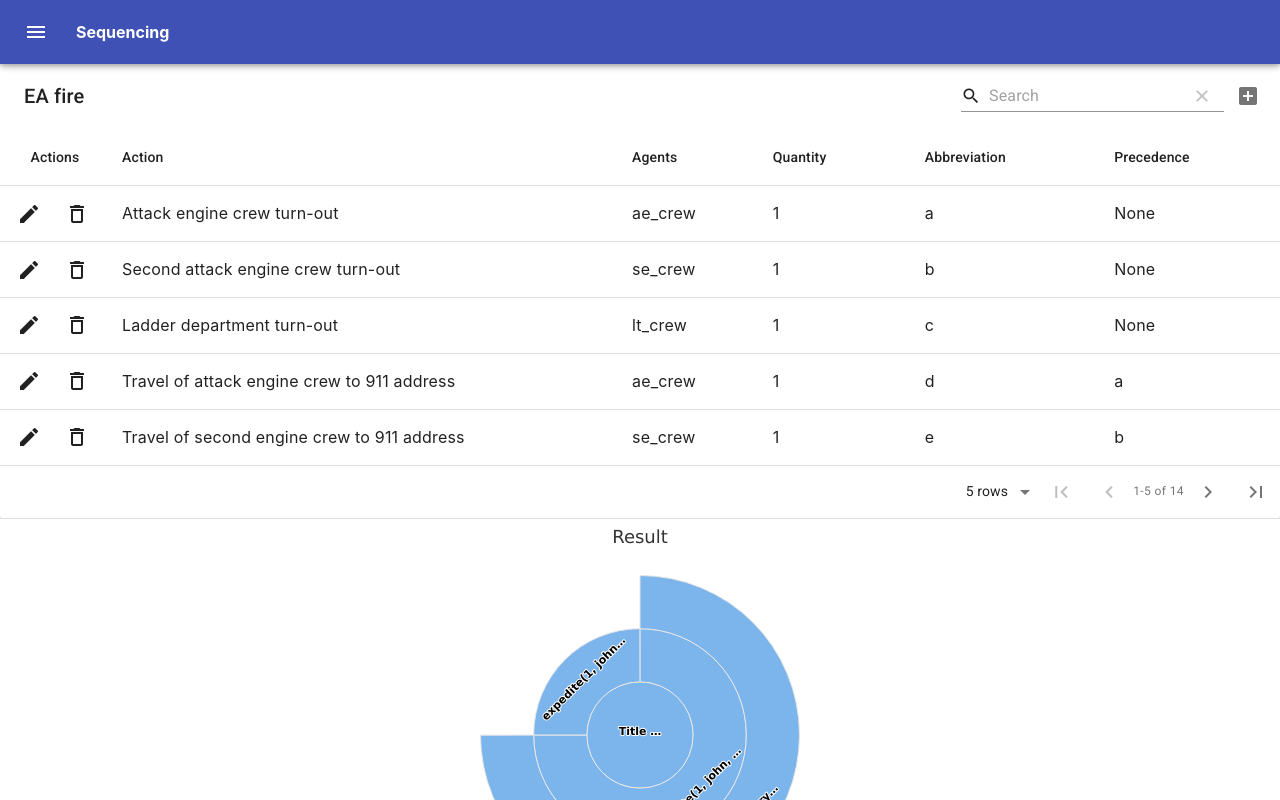
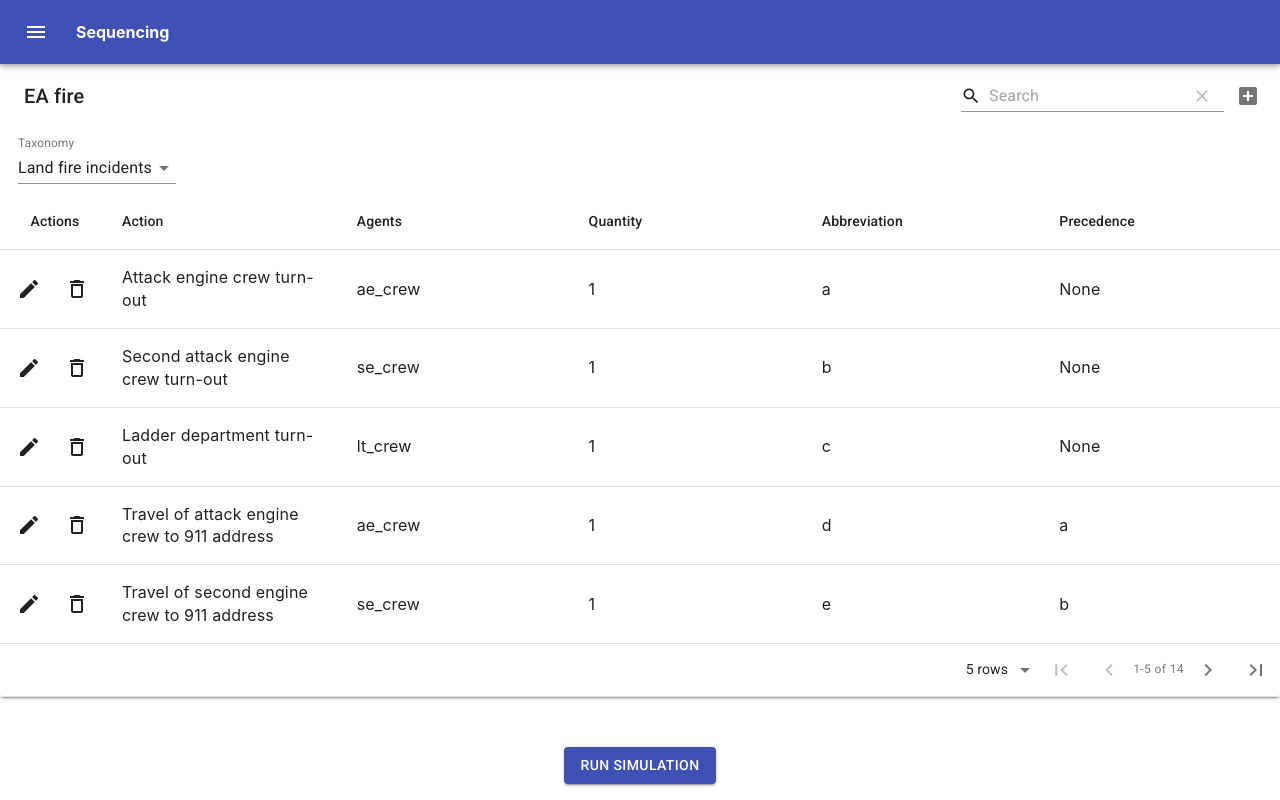
Before and after one commit to Markusdreyer/delegation-sequencing, a React (Create React App) app: page / in a window 1280 px wide. Shown: the top 800 px of the page. Built offline with nearby package versions, Linux system fonts and the light colour scheme.

Commit message:
Add proper taxonomy creation - broken table update

```diff
--- a/src/App.tsx
+++ b/src/App.tsx
@@ -33,7 +33,7 @@ const App = () => {
   const procedures = useSelector((state: RootState) => state.procedures);
   const taxonomies = useSelector((state: RootState) => state.taxonomies);
   const dialog = useSelector((state: RootState) => state.dialog);
-  const [sunburstData, setSunburstData] = useState(sunburstMockData);
+  const [sunburstData, setSunburstData] = useState();
   const [newDocument, setNewDocument] = useState("");
 
   const dispatch = useDispatch();
@@ -113,8 +113,7 @@ const App = () => {
 
           // @ts-ignore: Object is possibly 'undefined'. //https://github.com/microsoft/TypeScript/issues/29642
           const actionLookup = procedures[tableData.key].find(
-            (el: ProcedureData | TaxonomyData) =>
-              el.abbreviation === abbreviation
+            (el: ProcedureData) => el.abbreviation === abbreviation
           ).action;
 
           const actionObject = {
@@ -177,7 +176,8 @@ const App = () => {
           </DialogActions>
         </Dialog>
         <Table data={tableData} />
-        <Sunburst data={sunburstData} />
+        {tableData.type === tableTypes.PROCEDURES && (
+          <>
             <div className="center padding-l">
               <Button
                 variant="contained"
@@ -187,6 +187,9 @@ const App = () => {
                 Run simulation
               </Button>
             </div>
+            {sunburstData && <Sunburst data={sunburstData} />}
+          </>
+        )}
       </main>
     </div>
   );
--- a/src/components/Table.tsx
+++ b/src/components/Table.tsx
@@ -1,18 +1,33 @@
-import React, { useState } from "react";
-import MaterialTable from "material-table";
-import { useDispatch } from "react-redux";
-import { TableData, TaxonomyData } from "../types";
-import { procedureColumns } from "../utils/TableColumns";
+import React, { useEffect, useState } from "react";
+import MaterialTable, { MTableToolbar } from "material-table";
+import { makeStyles } from "@material-ui/core/styles";
+import { useDispatch, useSelector } from "react-redux";
+import { ProcedureData, RootState, TableData, TaxonomyData } from "../types";
+import { tableColumns } from "../utils/TableColumns";
 import { setProcedure, setTaxonomy } from "../actions";
 import { tableTypes } from "../utils/const";
+import { FormControl, InputLabel, MenuItem, Select } from "@material-ui/core";
 interface Props {
   data: TableData;
 }
 
 const Table: React.FC<Props> = (props) => {
+  const taxonomies = useSelector((state: RootState) => state.taxonomies);
+  const [activeTaxonomy, setActiveTaxonomy] = useState(
+    Object.keys(taxonomies)[0]
+  );
+  console.log(activeTaxonomy);
   const { data } = props;
+  const classes = useStyles();
   const dispatch = useDispatch();
-  const [columns, setColumns]: any = useState(procedureColumns);
+  const [columns, setColumns] = useState([]);
+
+  useEffect(() => {
+    // @ts-ignore: Object is possibly 'undefined'. //https://github.com/microsoft/TypeScript/issues/29642
+    setColumns(tableColumns[data.type]);
+  }, [data.type]);
+
+  const handleChange = () => {};
 
   return (
     <MaterialTable
@@ -27,7 +42,7 @@ const Table: React.FC<Props> = (props) => {
               const dataUpdate = data.data!;
               dataUpdate.push(newData);
               if (data.type === tableTypes.PROCEDURES) {
-                dispatch(setProcedure(data.key, dataUpdate));
+                dispatch(setProcedure(data.key, dataUpdate as ProcedureData[]));
               } else if (data.type === tableTypes.TAXONOMIES) {
                 dispatch(setTaxonomy(data.key, dataUpdate as TaxonomyData[]));
               } else {
@@ -47,7 +62,7 @@ const Table: React.FC<Props> = (props) => {
               dataUpdate[index] = newData;
 
               if (data.key === tableTypes.PROCEDURES) {
-                dispatch(setProcedure(data.key, dataUpdate));
+                dispatch(setProcedure(data.key, dataUpdate as ProcedureData[]));
               } else if (data.key === tableTypes.TAXONOMIES) {
                 dispatch(setTaxonomy(data.key, dataUpdate as TaxonomyData[]));
               } else {
@@ -66,7 +81,7 @@ const Table: React.FC<Props> = (props) => {
               dataDelete.splice(index, 1);
 
               if (data.key === tableTypes.PROCEDURES) {
-                dispatch(setProcedure(data.key, dataDelete));
+                dispatch(setProcedure(data.key, dataDelete as ProcedureData[]));
               } else if (data.key === tableTypes.TAXONOMIES) {
                 dispatch(setTaxonomy(data.key, dataDelete as TaxonomyData[]));
               } else {
@@ -79,8 +94,37 @@ const Table: React.FC<Props> = (props) => {
             }, 1000);
           }),
       }}
+      components={{
+        Toolbar: (props) => (
+          <div>
+            <MTableToolbar {...props} />
+            {data.type === tableTypes.PROCEDURES && (
+              <div style={{ padding: "0px 10px" }}>
+                <FormControl className={classes.formControl}>
+                  <InputLabel>Taxonomy</InputLabel>
+                  <Select value={activeTaxonomy} onChange={handleChange}>
+                    {Object.keys(taxonomies).map((taxonomy) => (
+                      <MenuItem value={taxonomy}>{taxonomy}</MenuItem>
+                    ))}
+                  </Select>
+                </FormControl>
+              </div>
+            )}
+          </div>
+        ),
+      }}
     />
   );
 };
 
+const useStyles = makeStyles((theme) => ({
+  formControl: {
+    margin: theme.spacing(1),
+    minWidth: 120,
+  },
+  selectEmpty: {
+    marginTop: theme.spacing(2),
+  },
+}));
+
 export default Table;
--- a/src/utils/TableColumns.ts
+++ b/src/utils/TableColumns.ts
@@ -1,4 +1,5 @@
-export const procedureColumns = [
+export const tableColumns = {
+  procedures: [
     { title: "Action", field: "action" },
     {
       title: "Agents",
@@ -50,31 +51,15 @@ export const procedureColumns = [
         n: "n",
       },
     },
-];
-export const taxonomyColumns = [
+  ],
+  taxonomies: [
     {
-    title: "Agents",
-    field: "agents",
+      title: "Agent",
+      field: "agent",
     },
     {
-    title: "Precedence",
-    field: "precedence",
-    lookup: {
-      None: "None",
-      a: "a",
-      b: "b",
-      c: "c",
-      d: "d",
-      e: "e",
-      f: "f",
-      g: "g",
-      h: "h",
-      i: "i",
-      j: "j",
-      k: "k",
-      l: "l",
-      m: "m",
-      n: "n",
+      title: "Role",
+      field: "role",
     },
-  },
-];
+  ],
+};
--- a/src/utils/initialState.ts
+++ b/src/utils/initialState.ts
@@ -302,20 +302,61 @@ const initialState: RootState = {
     "Land fire incidents": [
       {
         id: 1,
-        action: "Attack engine crew turn-out",
-        agents: "ae_crew",
-        quantity: 1,
-        abbreviation: "a",
-        precedence: "None",
+        agent: "ae_crew",
       },
       {
         id: 2,
         parentId: 1,
-        action: "Second attack engine crew turn-out",
-        agents: "se_crew",
-        quantity: 1,
-        abbreviation: "b",
-        precedence: "None",
+        agent: "barry",
+        role: "driver",
+      },
+      {
+        id: 3,
+        parentId: 1,
+        agent: "john",
+      },
+      {
+        id: 4,
+        parentId: 1,
+        agent: "frank",
+      },
+      {
+        id: 5,
+        agent: "se_crew",
+      },
+      {
+        id: 6,
+        parentId: 5,
+        agent: "jan",
+      },
+      {
+        id: 7,
+        parentId: 5,
+        agent: "liz",
+      },
+      {
+        id: 7,
+        parentId: 5,
+        agent: "kathrin",
+      },
+      {
+        id: 9,
+        agent: "lt_crew",
+      },
+      {
+        id: 10,
+        parentId: 9,
+        agent: "xi",
+      },
+      {
+        id: 11,
+        parentId: 9,
+        agent: "lin",
+      },
+      {
+        id: 12,
+        parentId: 9,
+        agent: "dahn",
       },
     ],
     "Offshore incidents": [],
```
Also changed, not shown: src/types.ts (+2 -5 lines), 1 other file (tests, documents, lock files or other folders). Lines whose indentation alone changed are shown as unchanged.
